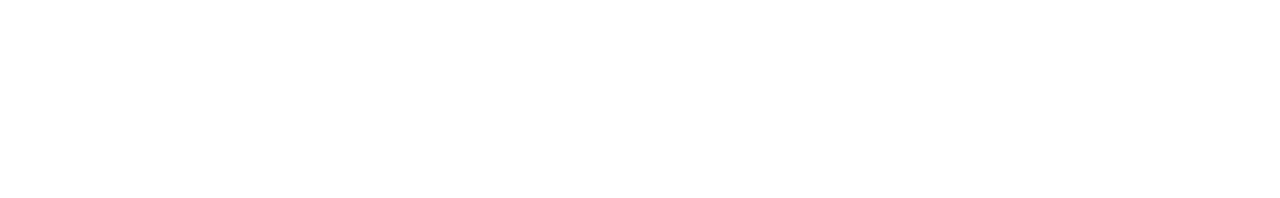
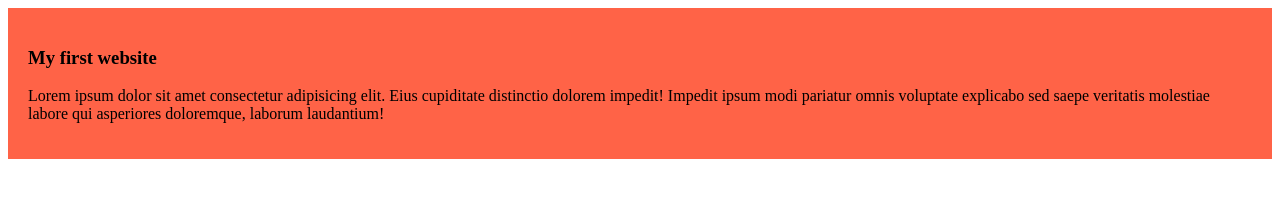
Before and after one commit to Faridkhan1233/my-simple-website, a plain HTML site: page index.html in a window 1280 px wide. Drawn offline with Linux system fonts and the light colour scheme.

Commit message:
local changes

```diff
--- a/index.html
+++ b/index.html
@@ -4,8 +4,12 @@
     <meta charset="UTF-8">
     <meta name="viewport" content="width=device-width, initial-scale=1.0">
     <title>My Simple Website</title>
+    <link rel="stylesheet" href="style/blog.css">
 </head>
 <body>
-
+    <div>
+        <h3> My first website</h3>
+        <p>Lorem ipsum dolor sit amet consectetur adipisicing elit. Eius cupiditate distinctio dolorem impedit! Impedit ipsum modi pariatur omnis voluptate explicabo sed saepe veritatis molestiae labore qui asperiores doloremque, laborum laudantium!</p>
+    </div>
 </body>
 </html>
--- /dev/null
+++ b/style/blog.css
@@ -0,0 +1,4 @@
+div{
+    background-color: tomato;
+    padding: 20px;
+}
```
